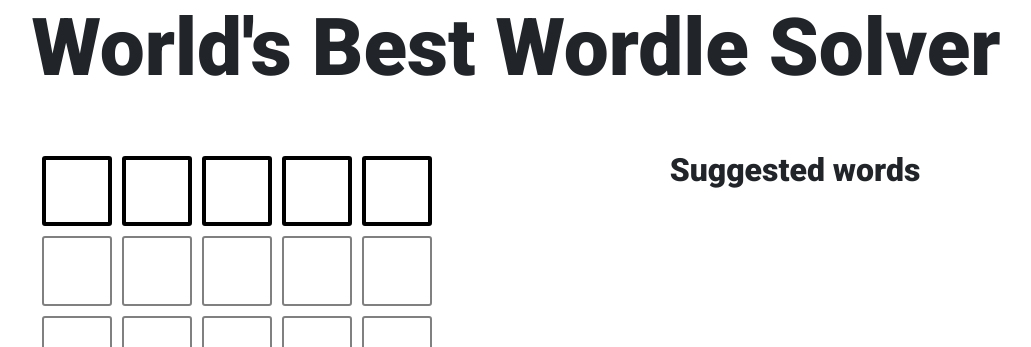
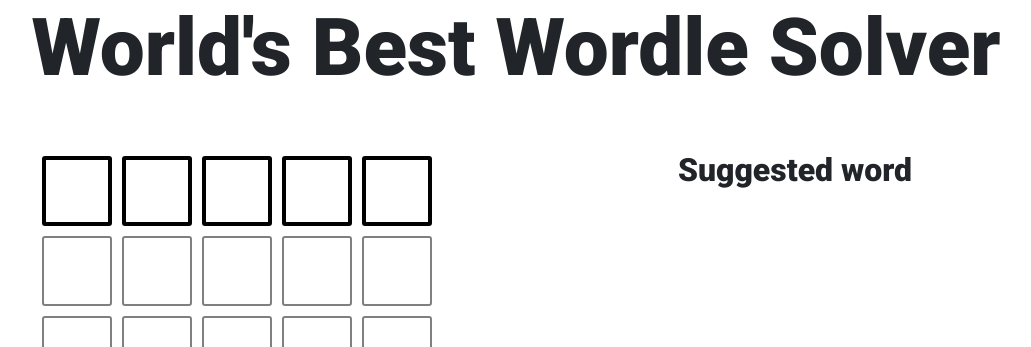
Before and after one commit to jsun1590/hackarithms-wordle-solver, a Flask app: page / in a window 1280 px wide. Shown: the top 347 px of the page, without its empty margins (124-1155 px from the left). Run offline with Flask 2, Linux system fonts and the light colour scheme.

Commit message:
hihihihih

```diff
--- a/app/templates/index.html
+++ b/app/templates/index.html
@@ -21,7 +21,7 @@
             <div id="board" class="col"></div>
             <div id="suggestion-container" class="col">
                 <p id="suggestion">
-                    Suggested words
+                    Suggested word
                 </p>
                 <div id="suggested-words"></div>
             </div>
```
